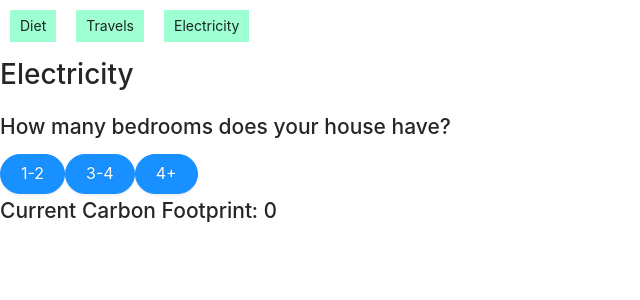
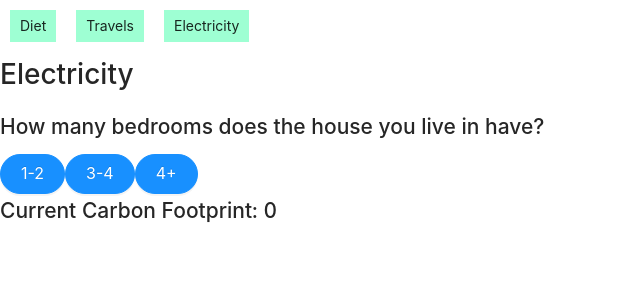
Before and after one commit to giabertu/emission-0, a React (Create React App) app in the folder emission-0/: page /cfp-calculator in a window 1280 px wide. Both pictures are taken after a click on the tab "Electricity". Shown: the top 300 px of the page, without its empty margins (0-640 px from the left). Built offline with nearby package versions, Linux system fonts and the light colour scheme.

Commit message:
refactor: brought electricity state up to parent component

```diff
--- a/emission-0/src/Pages/cfp-calculator/Calculator.tsx
+++ b/emission-0/src/Pages/cfp-calculator/Calculator.tsx
@@ -66,19 +66,27 @@ export function Calculator() {
     setInputArray(newArr);
   }
 
+  /***********ELECTRICITY STATE LOGIC ***********/
+  const [bedrooms, setBedrooms] = useState<number>(0);
 
+  function handleHouseholdButton (e: React.MouseEvent<HTMLButtonElement>) {
+    console.log(e.currentTarget.innerText)
+    setBedrooms(Number(e.currentTarget.innerText[0]))
+  }
+
+  /*********************************************/
 
   //HELPER FUNCTION
   function calcAndSetFootprint() {
     Carbon.calcDietFooprint({dietChoice, coffeeDrinker, consumption});
-    Carbon.calcElectricityFootprint();
+    Carbon.calcElectricityFootprint(bedrooms);
     setTotalFootprint(Carbon.calcTotalFootprint());
   }
 
   //Everytime state changes, recaulculate footprint
   useEffect(() => {
     calcAndSetFootprint();
-  }, [dietChoice, coffeeDrinker, consumption])
+  }, [dietChoice, coffeeDrinker, consumption, bedrooms])
 
   useEffect(() => {
     (async () => {
@@ -114,7 +122,7 @@ export function Calculator() {
         </TabPanel>
 
         <TabPanel>
-          <Electricity/>
+          <Electricity handleHouseholdButton={handleHouseholdButton}/>
         </TabPanel>
       </TabPanels>
     </Tabs>
--- a/emission-0/src/Pages/cfp-calculator/Electricity.tsx
+++ b/emission-0/src/Pages/cfp-calculator/Electricity.tsx
@@ -1,24 +1,15 @@
 import React, { useState } from 'react'
-import { useLocation } from 'react-router-dom';
-import CalcNavButtons from '../../components/CalcNavButtons'
 import HouseholdButtons from '../../components/Electricity/HouseholdButtons'
 
-function Electricity(props: {setCurrent?: any}) {
+function Electricity(props: {handleHouseholdButton: any}) {
 
-  const [bedrooms, setBedrooms] = useState<number>(0);
-  const {setCurrent} = props;
-
-  const handleHouseholdButton = (e: React.MouseEvent<HTMLButtonElement>) => {
-    console.log(e.currentTarget.innerText)
-    setBedrooms(Number(e.currentTarget.innerText[0]))
-  }
+  const {handleHouseholdButton} = props;
 
   return (
     <div>
       <h1>Electricity</h1>
-      <h2>How many bedrooms does your house have?</h2>
+      <h2>How many bedrooms does the house you live in have?</h2>
       <HouseholdButtons handleHouseholdButton={handleHouseholdButton}/>
-     {/*  <CalcNavButtons back={'/travels'} next={'/'} setCurrent={setCurrent} /> */}
     </div>
   )
 }
--- a/emission-0/src/utils/ApiService.tsx
+++ b/emission-0/src/utils/ApiService.tsx
@@ -7,6 +7,7 @@ export class ApiService {
 
   constructor() {}
 
+  /***********TRAVELS API CALLS **********/
   static async postFlightInfo(flightsArray: FlightInfo[]) {
     const {proceed, legsArray} = ApiService.getLegsArray(flightsArray)
     if (proceed) {
@@ -28,6 +29,12 @@ export class ApiService {
       return estimate;
     }
   }
+
+  /***********ELECTRICITY API CALLS **********/
+  static async postElectricity() {
+
+  }
+
 
 
   /*************HELPER FUNCTIONS *************/
--- a/emission-0/src/utils/Carbon.tsx
+++ b/emission-0/src/utils/Carbon.tsx
@@ -53,7 +53,7 @@ export class Carbon {
     return Carbon.travels;
   }
 
-  static calcElectricityFootprint() {
+  static calcElectricityFootprint(bedrooms: number) {
 
   }
 
```
